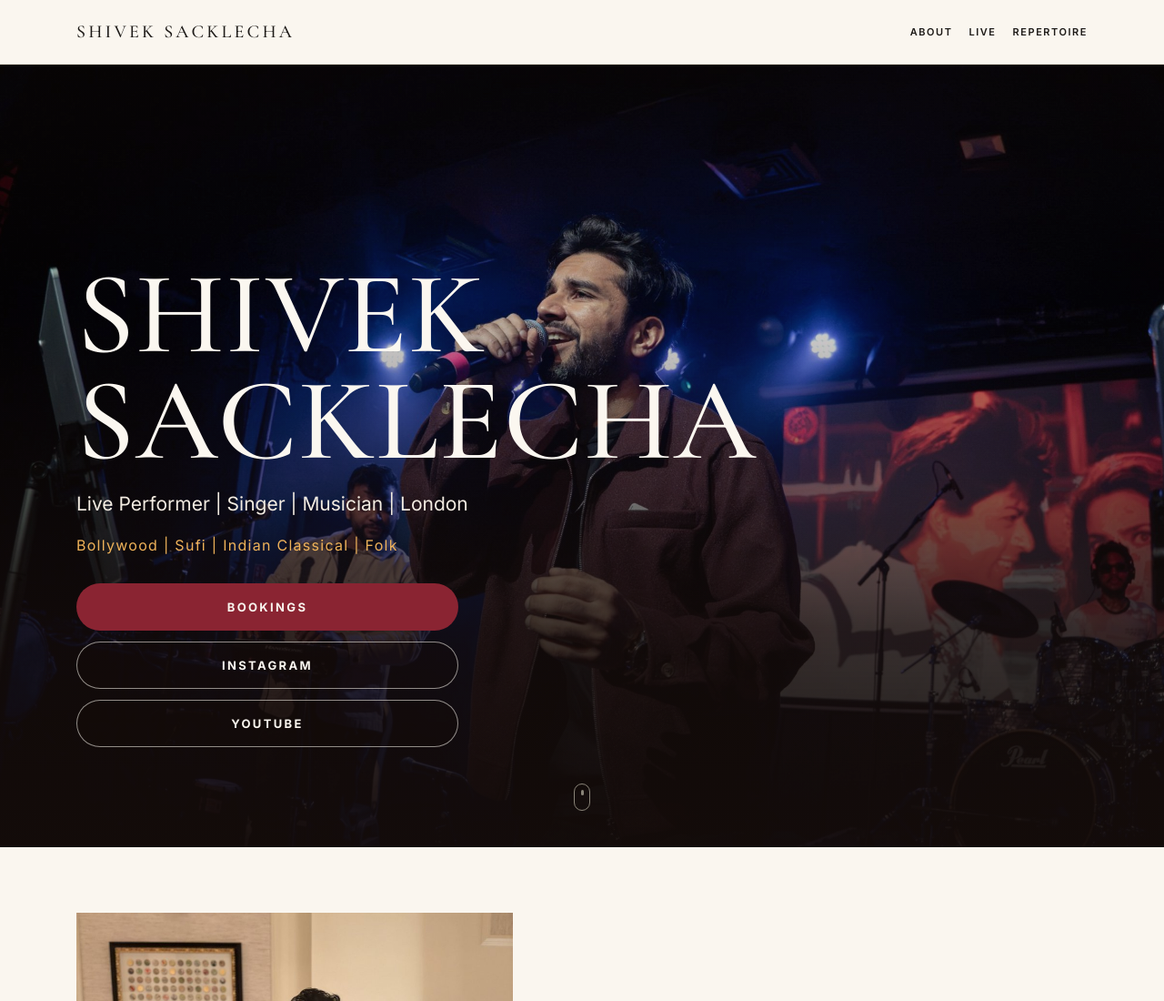
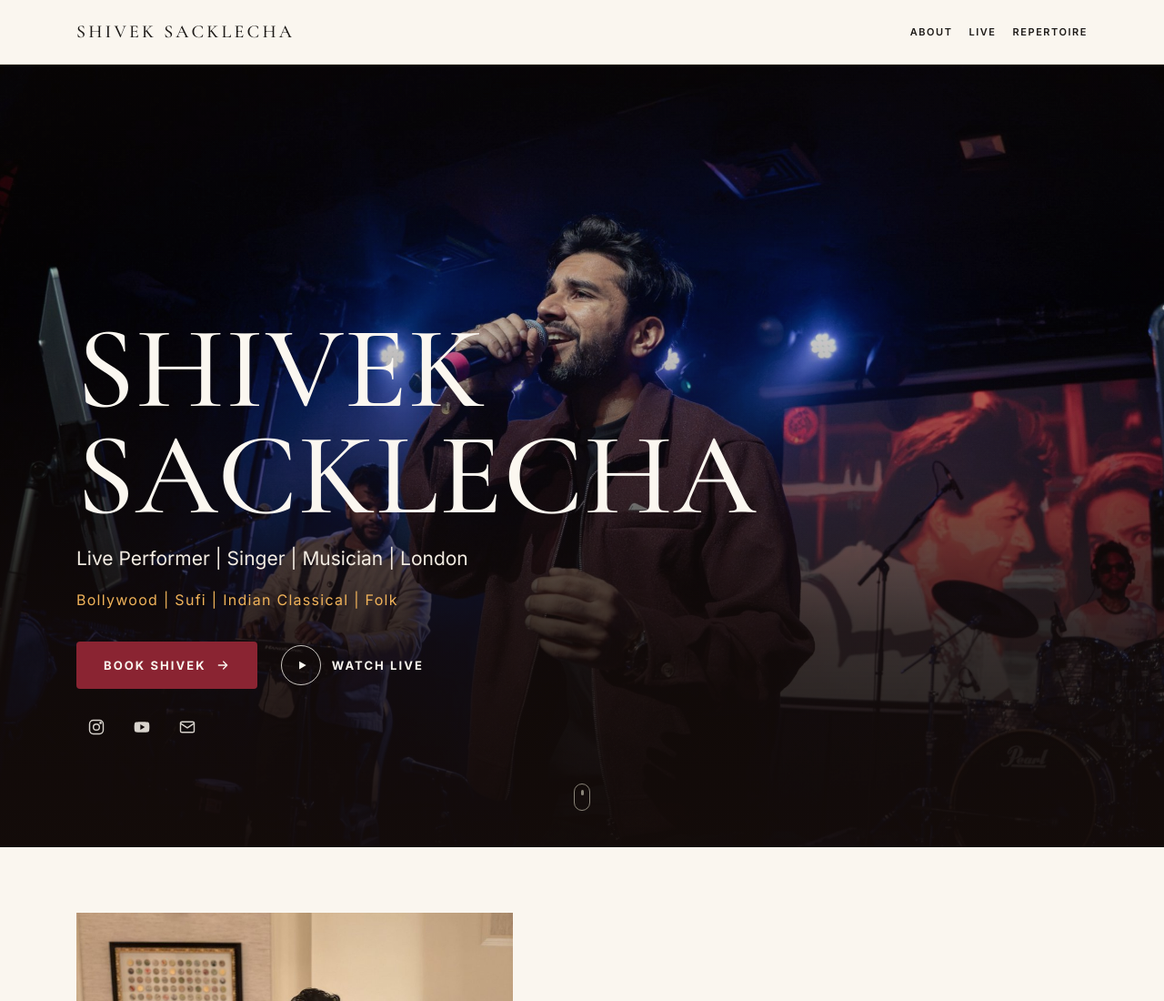
Before and after one commit to shiveksacklecha/shiveksacklecha.github.io, a plain HTML site: page preview.html in a window 1280 px wide. Shown: the top 1100 px of the page at 91% size. Drawn offline with nearby package versions, Linux system fonts and the light colour scheme.

Commit message:
Preview: musician-style hero buttons
Co-Authored-By: Claude Opus 5.5 <noreply@anthropic.com>
Claude-Session: https://claude.ai/code/session_01YFvoUK7KeNeTGYV4d2CPkr

```diff
--- a/preview.html
+++ b/preview.html
@@ -26,6 +26,15 @@ a:focus-visible{outline:2px solid #8a2432;outline-offset:3px}
 #top{color:#fbf7f0}#top a:not([href="#bookings"]){color:#fbf7f0}#top a:not([href="#bookings"]){border-color:rgba(251,247,240,0.55)!important}#top h1~p{color:#f3ece2!important}#top h1+p+p{color:#f0b35a!important}
 .sp.on .spw .sp:not(.on):hover @keyframes spProg{from{transform:scaleX(0)}to{transform:scaleX(1)}}
 .sp.on::after{content:"";position:absolute;left:0;right:0;bottom:0;height:3px;background:rgba(255,255,255,.85);transform-origin:left;animation:spProg 3.5s linear}
+.hero-cta{display:flex;flex-wrap:wrap;align-items:center;gap:14px 26px;margin-top:18px}
+#top a.hc-primary{display:inline-flex;align-items:center;gap:10px;min-height:52px;padding:0 30px;background:#8a2432;color:#fbf7f0;border-radius:4px;font-weight:700;font-size:13px;letter-spacing:.16em;text-transform:uppercase;text-decoration:none;transition:background .2s,transform .2s}
+#top a.hc-primary:hover{background:#a12d3c;transform:translateY(-1px)}
+#top a.hc-watch{display:inline-flex;align-items:center;gap:12px;min-height:52px;color:#fbf7f0;font-weight:700;font-size:13px;letter-spacing:.16em;text-transform:uppercase;text-decoration:none}
+.hc-play{display:flex;align-items:center;justify-content:center;width:44px;height:44px;border-radius:50%;border:1.5px solid rgba(251,247,240,.8);padding-left:3px;box-sizing:border-box;transition:background .2s,color .2s}
+#top a.hc-watch:hover .hc-play{background:#fbf7f0;color:#8a2432}
+.hero-social{display:flex;gap:6px;margin-top:6px}
+#top .hero-social a{display:flex;align-items:center;justify-content:center;width:44px;height:44px;color:#fbf7f0;opacity:.85;transition:opacity .2s,color .2s}
+#top .hero-social a:hover{opacity:1;color:#f0b35a}
 .ec{position:relative;margin:-26px -26px 14px;aspect-ratio:4/5;overflow:hidden;background:#e8dfd0}
 .ec img{position:absolute;inset:0;width:100%;height:100%;object-fit:cover;opacity:0;transition:opacity .8s}
 .ec img.on{opacity:1}
@@ -80,10 +89,14 @@ a:focus-visible{outline:2px solid #8a2432;outline-offset:3px}
 <h1 style="margin: 0; font-family: 'Cormorant Garamond', Georgia, serif; font-weight: 500; font-size: clamp(54px, 10vw, 128px); line-height: 0.92; letter-spacing: 0.01em; text-transform: uppercase; max-width: 9em">Shivek Sacklecha</h1>
 <p style="margin: 0; font-size: clamp(17px, 1.8vw, 21px); color: #3d3832">Live Performer | Singer | Musician | London</p>
 <p style="margin: 0; font-size: clamp(14px, 1.4vw, 16px); letter-spacing: 0.08em; color: #8a2432">Bollywood | Sufi | Indian Classical | Folk</p>
-<div style="display: flex; flex-direction: column; gap: 12px; margin-top: 14px; width: 100%; max-width: 420px">
-<a href="#bookings" style="display: flex; align-items: center; justify-content: center; min-height: 52px; padding: 0 28px; box-sizing: border-box; background: #8a2432; color: #faf6ef; font-weight: 700; font-size: 13px; letter-spacing: 0.18em; text-transform: uppercase; text-decoration: none; border-radius: 999px">Bookings</a>
-<a href="https://www.instagram.com/shiveksacklecha/" style="display: flex; align-items: center; justify-content: center; min-height: 52px; padding: 0 28px; box-sizing: border-box; border: 1px solid #c9bca5; background: rgba(20,12,10,0.35); font-weight: 700; font-size: 13px; letter-spacing: 0.18em; text-transform: uppercase; text-decoration: none; border-radius: 999px">Instagram</a>
-<a href="https://youtube.com/@shiveksacklecha7450" style="display: flex; align-items: center; justify-content: center; min-height: 52px; padding: 0 28px; box-sizing: border-box; border: 1px solid #c9bca5; background: rgba(20,12,10,0.35); font-weight: 700; font-size: 13px; letter-spacing: 0.18em; text-transform: uppercase; text-decoration: none; border-radius: 999px">YouTube</a>
+<div class="hero-cta">
+<a href="#bookings" class="hc-primary">Book Shivek <svg aria-hidden="true" width="16" height="16" viewBox="0 0 24 24" fill="none" stroke="currentColor" stroke-width="2" stroke-linecap="round" stroke-linejoin="round"><path d="M5 12h14M13 6l6 6-6 6"></path></svg></a>
+<a href="#repertoire" class="hc-watch"><span class="hc-play"><svg aria-hidden="true" width="14" height="14" viewBox="0 0 24 24" fill="currentColor"><path d="M7 4.5v15l13-7.5z"></path></svg></span>Watch live</a>
+</div>
+<div class="hero-social" aria-label="Follow Shivek">
+<a href="https://www.instagram.com/shiveksacklecha/" aria-label="Instagram"><svg aria-hidden="true" width="20" height="20" viewBox="0 0 24 24" fill="none" stroke="currentColor" stroke-width="1.7" stroke-linecap="round" stroke-linejoin="round"><rect x="3" y="3" width="18" height="18" rx="5"></rect><circle cx="12" cy="12" r="4"></circle><circle cx="17.5" cy="6.5" r="0.8" fill="currentColor"></circle></svg></a>
+<a href="https://youtube.com/@shiveksacklecha7450" aria-label="YouTube"><svg aria-hidden="true" width="20" height="20" viewBox="0 0 24 24" fill="currentColor"><path d="M21.6 7.2a2.6 2.6 0 0 0-1.8-1.8C18.2 5 12 5 12 5s-6.2 0-7.8.4a2.6 2.6 0 0 0-1.8 1.8C2 8.8 2 12 2 12s0 3.2.4 4.8a2.6 2.6 0 0 0 1.8 1.8c1.6.4 7.8.4 7.8.4s6.2 0 7.8-.4a2.6 2.6 0 0 0 1.8-1.8c.4-1.6.4-4.8.4-4.8s0-3.2-.4-4.8zM10 15.5v-7l6 3.5z"></path></svg></a>
+<a href="mailto:shiveksacklecha@gmail.com" aria-label="Email"><svg aria-hidden="true" width="20" height="20" viewBox="0 0 24 24" fill="none" stroke="currentColor" stroke-width="1.7" stroke-linecap="round" stroke-linejoin="round"><rect x="3" y="5" width="18" height="14" rx="2"></rect><path d="m3 7 9 6 9-6"></path></svg></a>
 </div>
 <div aria-hidden="true" style="margin: 26px auto 0; width: 18px; height: 30px; border: 1px solid #8a8478; border-radius: 10px; display: flex; justify-content: center; padding-top: 6px; box-sizing: border-box"><div style="width: 3px; height: 6px; border-radius: 2px; background: #8a8478"></div></div>
 </div>
```
